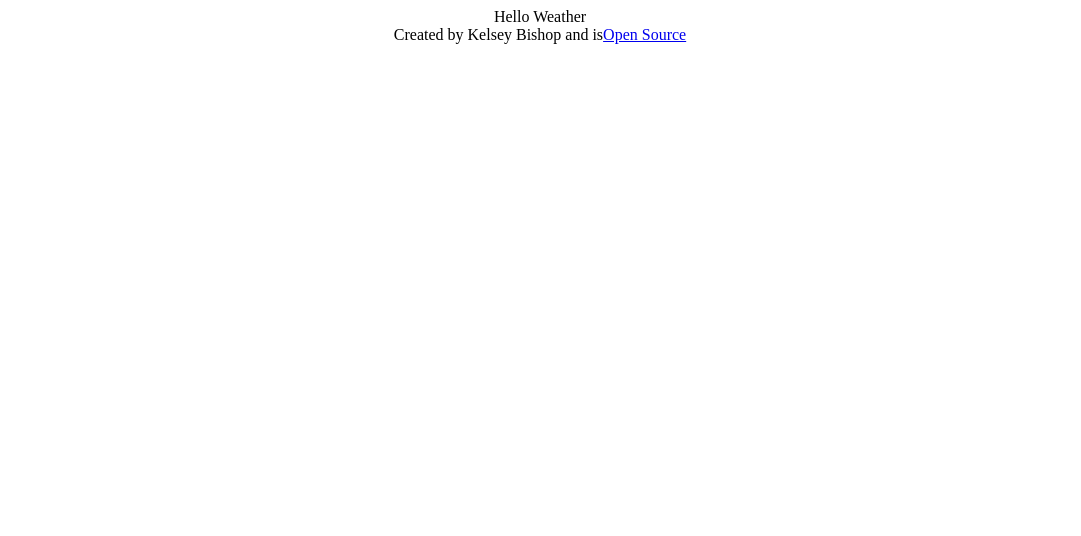
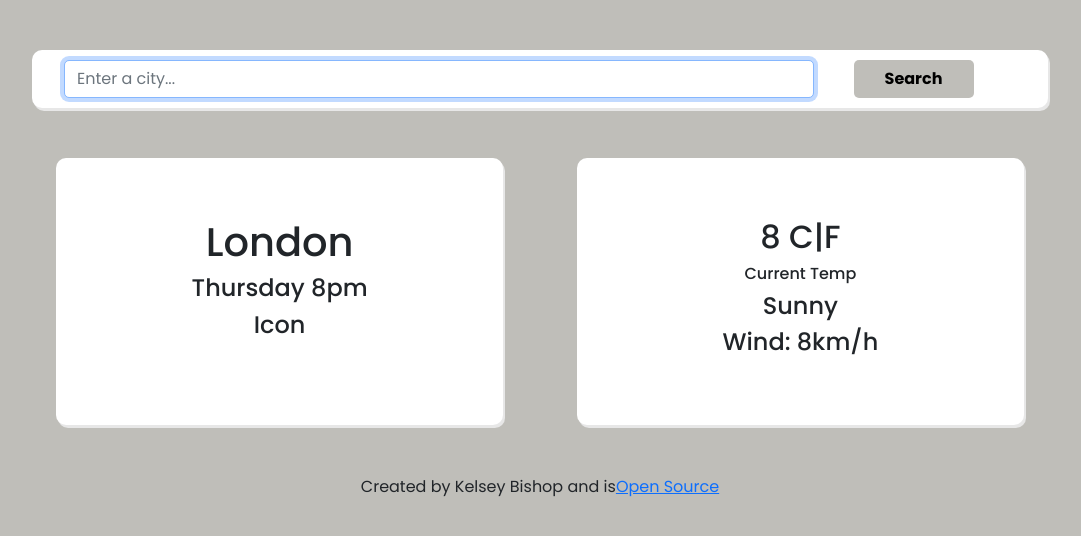
Before and after one commit to kbish9/Weather-App-React, a React (Create React App) app in the folder my-app/: page / in a window 1280 px wide. Shown: the top 536 px of the page, without its empty margins (100-1181 px from the left). Built offline with nearby package versions, Linux system fonts and the light colour scheme.

Commit message:
Added styling

```diff
--- a/my-app/package.json
+++ b/my-app/package.json
@@ -6,6 +6,7 @@
     "@testing-library/jest-dom": "^5.16.4",
     "@testing-library/react": "^13.1.1",
     "@testing-library/user-event": "^13.5.0",
+    "bootstrap": "^5.1.3",
     "react": "^18.1.0",
     "react-dom": "^18.1.0",
     "react-scripts": "5.0.1",
--- a/my-app/public/index.html
+++ b/my-app/public/index.html
@@ -5,6 +5,10 @@
     <link rel="icon" href="%PUBLIC_URL%/favicon.ico" />
     <meta name="viewport" content="width=device-width, initial-scale=1" />
     <meta name="theme-color" content="#000000" />
+      <link
+      href="https://fonts.googleapis.com/css2?family=Poppins:ital,wght@0,100;0,200;0,300;0,400;0,500;0,600;0,700;0,800;1,100;1,200;1,300;1,400;1,500;1,600;1,700;1,800;1,900&display=swap"
+      rel="stylesheet"
+    />
     <meta
       name="description"
       content="Weather application made with React"
--- a/my-app/src/App.js
+++ b/my-app/src/App.js
@@ -1,15 +1,19 @@
 import './App.css';
+import Weather from "./Weather";
 
 export default function App() {
   return (
     <div className="App">
-      Hello Weather
-      <div>
+      <div class="container">
+      <Weather />
+      <footer>
         Created by Kelsey Bishop and is
         <a href="https://github.com/kbish9/Weather-App-React" target="_blank" rel="noreferrer">
           Open Source
         </a>
+      </footer>
       </div>
+
     </div>
   );
 }
--- /dev/null
+++ b/my-app/src/Weather.css
@@ -0,0 +1,40 @@
+body {
+  background-color: #bfbeb9;
+  font-family: "Poppins", sans-serif;
+}
+
+.btn {
+  background-color: #bfbeb9;
+  color: black;
+  border-radius: 5px;
+  width: 120px;
+  font-weight: bold;
+}
+
+.form-control {
+  background-color: #f2f2f2;
+  margin-left: 10px;
+  border-radius: 5px;
+  width: 750px;
+}
+.search {
+  background-color: white;
+  margin: 50px;
+  text-align: center;
+  box-shadow: 2px 3px #e7e7e7;
+  border-radius: 10px;
+  padding: 10px;
+}
+.container-weather {
+    display: grid;
+  justify-content: space-evenly;
+  grid-template-columns: 40% 40%;
+}
+.info {
+  background-color: white;
+  text-align: center;
+  box-shadow: 2px 3px #e7e7e7;
+  border-radius: 10px;
+  padding: 60px;
+  margin-bottom: 50px;
+}
--- /dev/null
+++ b/my-app/src/Weather.js
@@ -0,0 +1,39 @@
+import React from "react";
+import "./Weather.css";
+
+export default function Weather() {
+  return (
+    <div className="Weather">
+      <form>
+        <div className="row search">
+          <div className="col-9">
+              <input type="search" placeholder="Enter a city..." className="form-control" autoFocus="on"/>
+          </div>
+          <div className="col-3">
+              <input type="submit" value="Search" className="btn"/>
+          </div>
+        </div>
+      </form>
+      <div className="container-weather">
+
+
+          <div className="info">
+            <h1>London</h1>
+            <h4>Thursday 8pm</h4>
+            <h4>
+                Icon
+                </h4>
+          </div>
+          <div className="info">
+            <h2>8 C|F</h2>
+            <h6>
+                Current Temp
+            </h6>
+            <h4>Sunny</h4>
+            <h4>Wind: 8km/h</h4>
+          </div>
+
+      </div>
+    </div>
+  );
+}
--- a/my-app/src/index.js
+++ b/my-app/src/index.js
@@ -1,6 +1,7 @@
 import React from 'react';
 import ReactDOM from 'react-dom/client';
 import './index.css';
+import 'bootstrap/dist/css/bootstrap.css';
 import App from './App';
 import reportWebVitals from './reportWebVitals';
 
```
Also changed, not shown: 1 other file (tests, documents, lock files or other folders).
